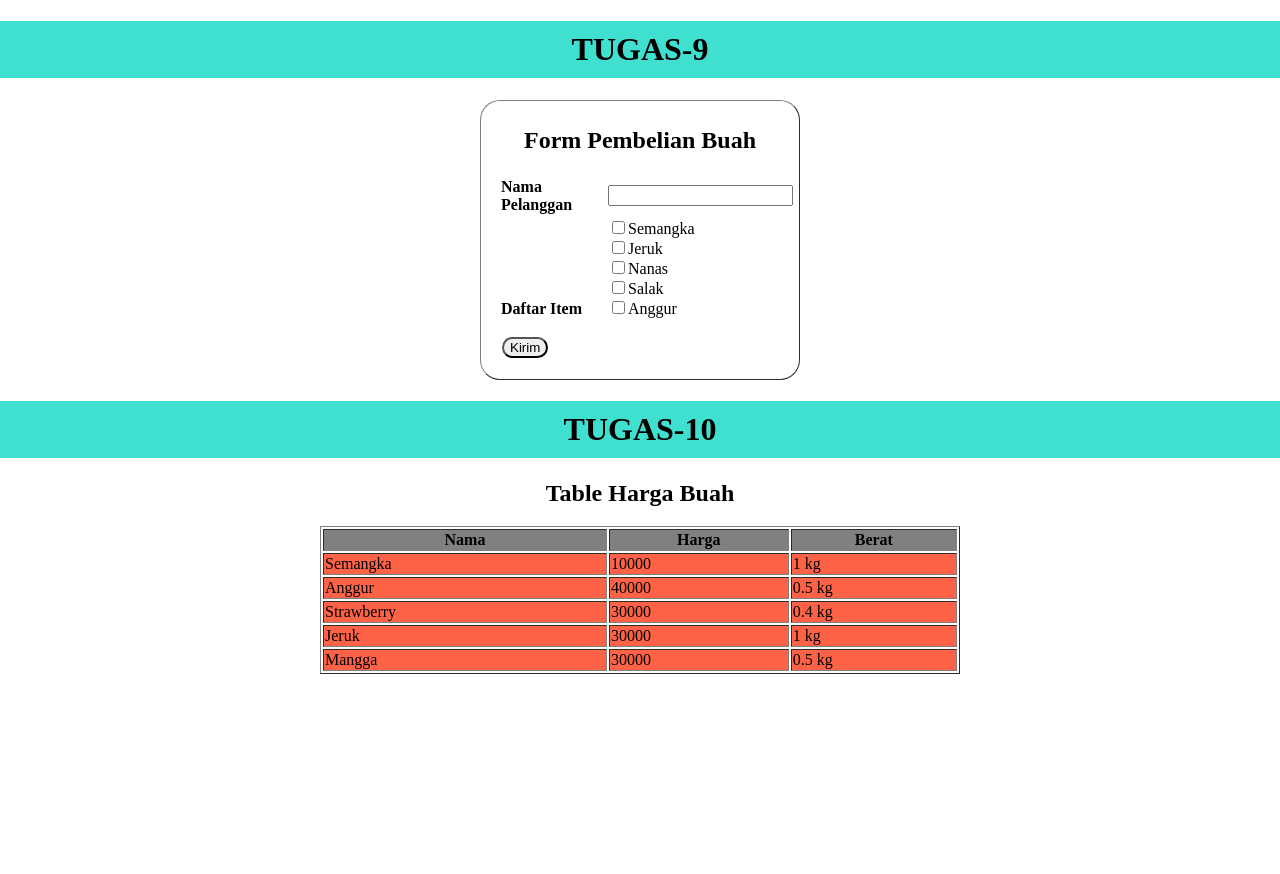
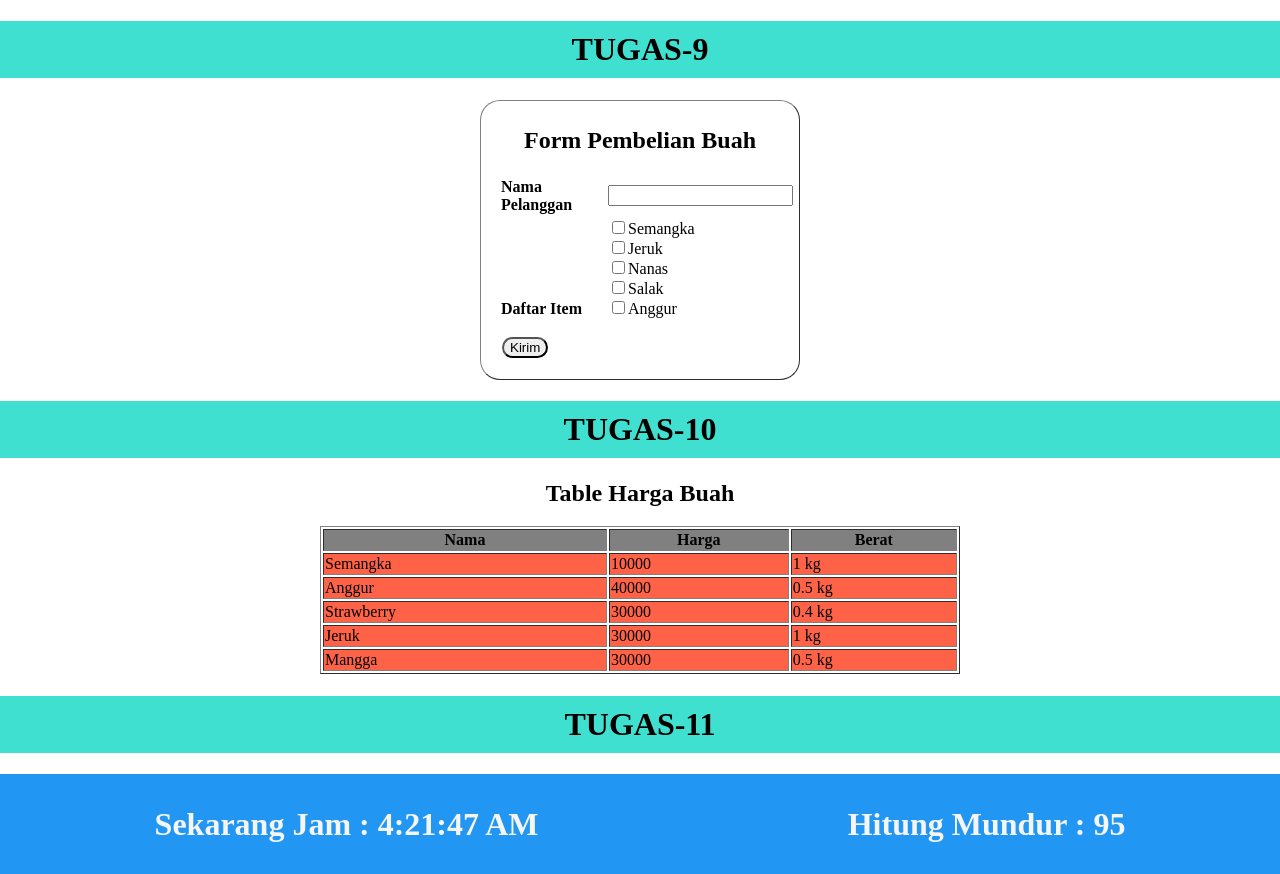
Before and after one commit to the-macs/IM-Sanbercode-Reactjs-Batch-20, a React (Create React App) app in the folder tugas-harian-part-2/: page / in a window 1280 px wide. Before the commit the page ends 800 px from the top, so only its background shows below. Built offline with nearby package versions, Linux system fonts and the light colour scheme.

Commit message:
Tugas 11

```diff
--- a/tugas-harian-part-2/src/App.css
+++ b/tugas-harian-part-2/src/App.css
@@ -36,9 +36,21 @@ h1 {
   padding: 10px 0px;
 }
 
+h1.t11 {
+  color: whitesmoke;
+  background-color: #2196f3;
+  padding: 10px 0px;
+}
+
 button {
   margin: 15px;
   border-radius: 20px;
+}
+
+.grid-container {
+  display: grid;
+  grid-template-columns: auto auto;
+  background-color: #2196f3;
 }
 /* table td #tugas9 {
 
--- a/tugas-harian-part-2/src/App.js
+++ b/tugas-harian-part-2/src/App.js
@@ -2,6 +2,7 @@
 import "./App.css";
 import FormBuah from "./Tugas-9/tugas9";
 import ListHargaBuah from "./Tugas-10/tugas10";
+import TimeCountdown from "./Tugas-11/timeCountdown";
 
 function App() {
   return (
@@ -9,6 +10,7 @@ function App() {
       <header className="App-header"></header>
       <FormBuah />
       <ListHargaBuah />
+      <TimeCountdown start={100} />
     </div>
   );
 }
--- a/tugas-harian-part-2/src/Tugas-10/tugas10.js
+++ b/tugas-harian-part-2/src/Tugas-10/tugas10.js
@@ -15,21 +15,24 @@ class ListHargaBuah extends React.Component {
         <h1>TUGAS-10</h1>
         <h2>Table Harga Buah</h2>
         <table border="1" id="tugas10">
+          <thead>
             <tr style={{ backgroundColor: "grey" }}>
               <th>Nama</th>
               <th>Harga</th>
               <th>Berat</th>
             </tr>
-
-          {dataHargaBuah.map((el) => {
+          </thead>
+          <tbody>
+            {dataHargaBuah.map((el, i) => {
               return (
-              <tr>
+                <tr key={i}>
                   <td>{el.nama}</td>
                   <td>{el.harga}</td>
                   <td>{el.berat / 1000} kg</td>
                 </tr>
               );
             })}
+          </tbody>
         </table>
       </>
     );
--- /dev/null
+++ b/tugas-harian-part-2/src/Tugas-11/timeCountdown.js
@@ -0,0 +1,57 @@
+import React, { Component } from "react";
+
+class TimeCountdown extends Component {
+  constructor(props) {
+    super(props);
+    this.state = {
+      time: 0,
+      clock: new Date().toLocaleTimeString(),
+      show: true,
+    };
+  }
+
+  componentDidMount() {
+    if (this.props.start !== undefined) {
+      this.setState({ time: this.props.start });
+    }
+
+    this.timerID = setInterval(() => this.tick(), 1000);
+  }
+
+  tick() {
+    this.setState({
+      time: this.state.time - 1,
+      clock: new Date().toLocaleTimeString(),
+    });
+  }
+
+  componentWillUnmount() {
+    clearInterval(this.timerID);
+  }
+
+  componentDidUpdate() {
+    if (this.state.time === 0) {
+      this.componentWillUnmount();
+    }
+  }
+
+  render() {
+    return (
+      <>
+        <h1>TUGAS-11</h1>
+        {this.state.time !== 0 ? (
+          <div className="grid-container">
+            <h1 className="t11" style={{ textAlign: "center" }}>
+              Sekarang Jam : {this.state.clock}
+            </h1>
+            <h1 className="t11" style={{ textAlign: "center" }}>
+              Hitung Mundur : {this.state.time}
+            </h1>
+          </div>
+        ) : null}
+      </>
+    );
+  }
+}
+
+export default TimeCountdown;
--- a/tugas-harian-part-2/src/Tugas-9/tugas9.js
+++ b/tugas-harian-part-2/src/Tugas-9/tugas9.js
@@ -7,14 +7,18 @@ class FormBuah extends React.Component {
         <h1>TUGAS-9</h1>
         <form>
           <table border="1" id="tugas9">
+            <tbody>
               <tr>
                 <td style={{ border: 0 }}>
                   <table border="0" id="tugas9-inner">
+                    <thead>
                       <tr>
-                    <td colspan="2" style={{ textAlign: "center" }}>
+                        <td colSpan="2" style={{ textAlign: "center" }}>
                           <h2>Form Pembelian Buah</h2>
                         </td>
                       </tr>
+                    </thead>
+                    <tbody>
                       <tr>
                         <th width="50%">Nama Pelanggan</th>
                         <td width="100%">
@@ -41,13 +45,15 @@ class FormBuah extends React.Component {
                         </td>
                       </tr>
                       <tr>
-                    <td colspan="2">
+                        <td colSpan="2">
                           <button type="submit">Kirim</button>
                         </td>
                       </tr>
+                    </tbody>
                   </table>
                 </td>
               </tr>
+            </tbody>
           </table>
         </form>
       </>
```
Also changed, not shown: 2 other files (tests, documents, lock files or other folders). Lines whose indentation alone changed are shown as unchanged.
